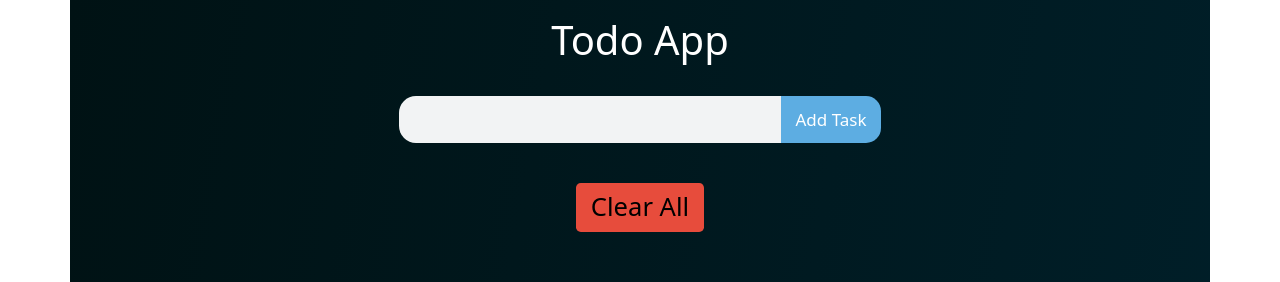
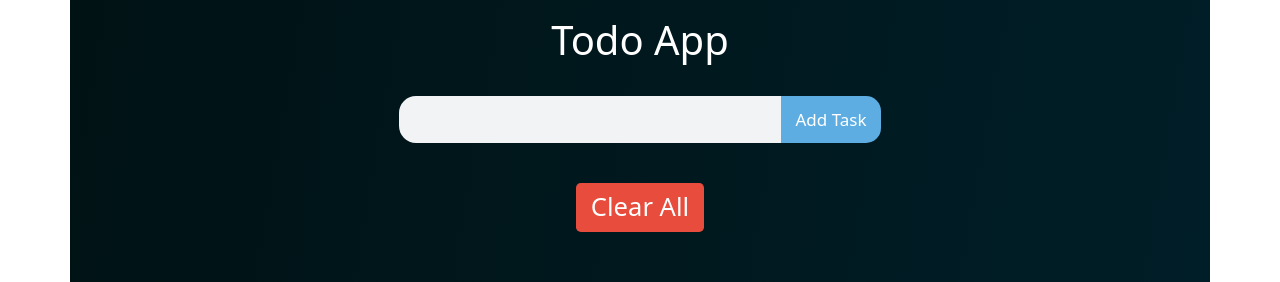
Before and after one commit to Sherry-hassan/react-app, a React (Create React App) app: page /todoapp in a window 1280 px wide. Shown: the top 282 px of the page. Built offline with nearby package versions, Linux system fonts and the light colour scheme.

Commit message:
completed todo app

```diff
--- a/src/apps/TodoApp/todo.css
+++ b/src/apps/TodoApp/todo.css
@@ -76,7 +76,7 @@
   .delete-btn {
     font-size: 1.5rem;
     cursor: pointer;
-    width: 3rem;
+    width: 2.5rem;
     height: 2.5rem;
     border-radius: 80%;
     margin: 0 5px;
@@ -94,6 +94,7 @@
     font-size: 1.6rem;
     padding: 5px 15px;
     border-radius: 0.3rem;
+    color: white;
   }
 
   .clear-btn:hover {
```
